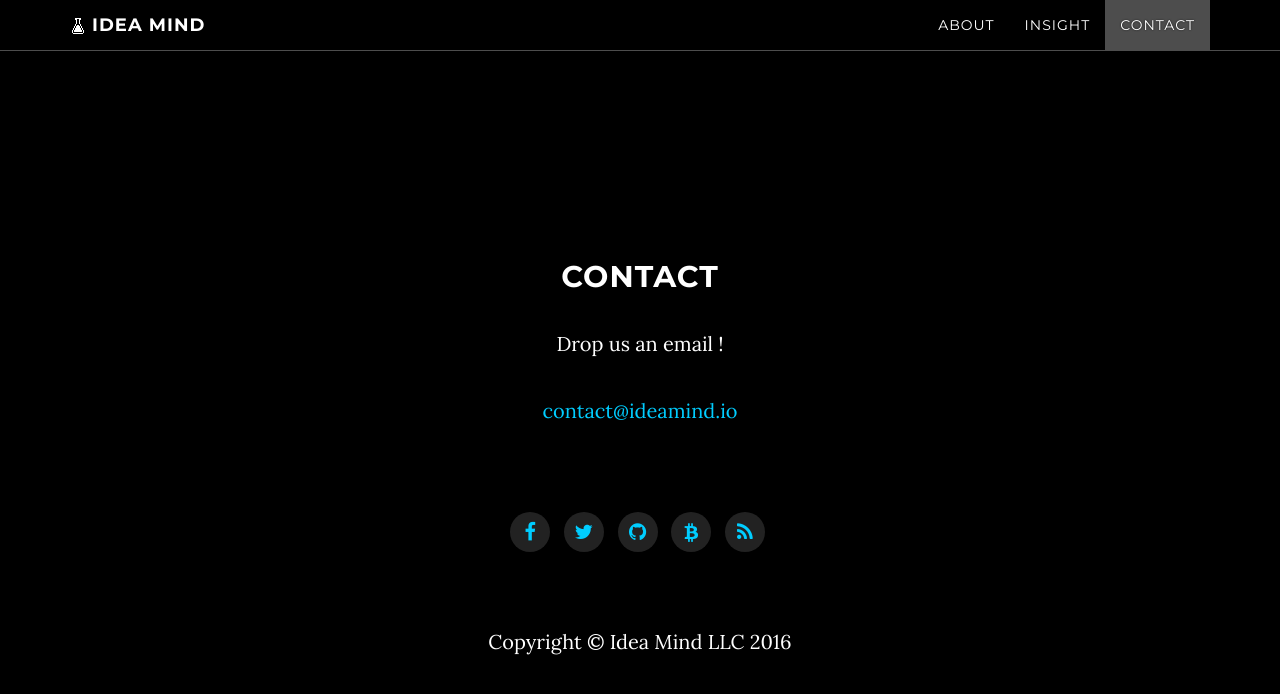
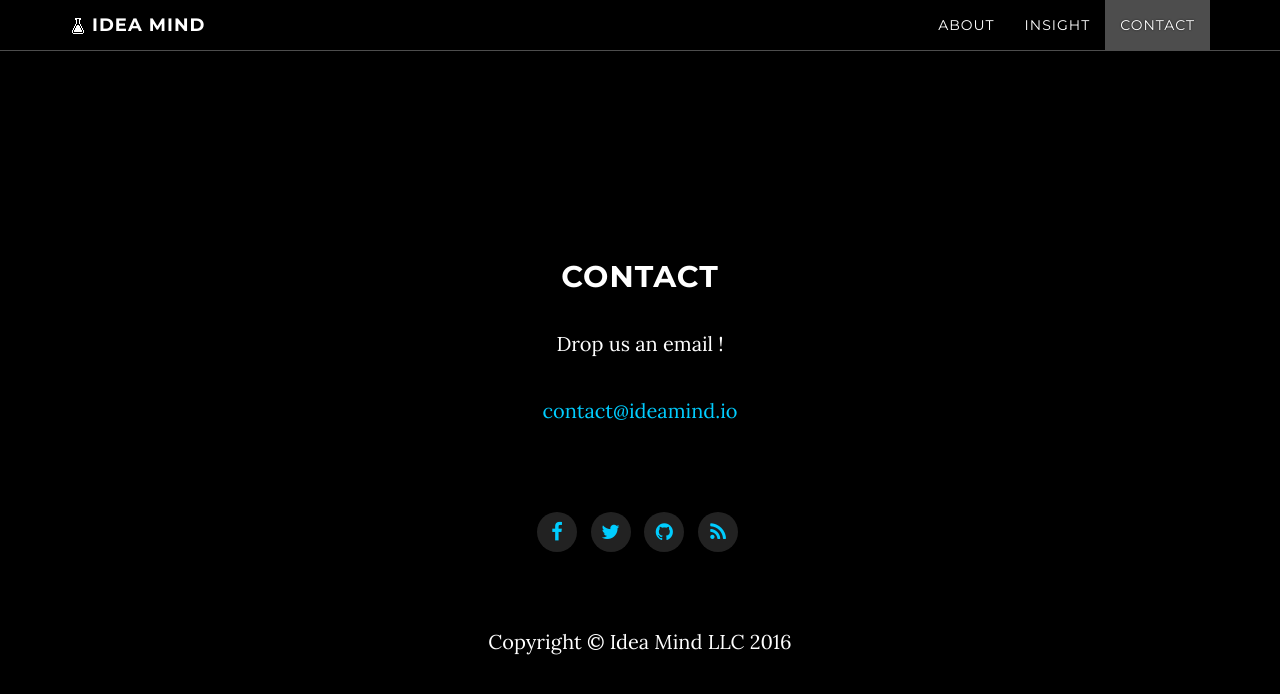
Before and after one commit to IdeaMind/ideamind.github.io, a Jekyll site: the page built from index.html, in a window 1280 px wide and 900 px high, scrolled down 2064 px. Shown: the top 694 px of the window. Built offline with Jekyll 4.4.1, drawn with Linux system fonts in a browser that asks for light colours; nearby versions of some CDN libraries; comment, search, counter and statistics services are not loaded.

Commit message:
author image updated and swipe removed

```diff
--- a/_config.yml
+++ b/_config.yml
@@ -136,7 +136,7 @@
 
 # if the author_blurb is not set, then this feature is skipped
 author_blurb: "Adam Renner is the founder of Idea Mind."
-author_blurb_image: "/img/author.png"
+author_blurb_image: "/img/profile-image.jpg"
 
 ##################
 # Social Buttons #
@@ -148,9 +148,7 @@
   - title: "twitter"
     url: "https://twitter.com/"
   - title: "github"
-    url: "https://github.com/PanosSakkos/personal-jekyll-theme"
-  - title: "bitcoin"
-    url: "https://blockchain.info/address/1LHuKC9Em3KA5yoZaf7nngnNdf9K7s2gSi"
+    url: "https://github.com/IdeaMind"
   - title: "rss"
     url: "/feed.xml"
 
```
Also changed, not shown: img/profile-image.jpg (added).
